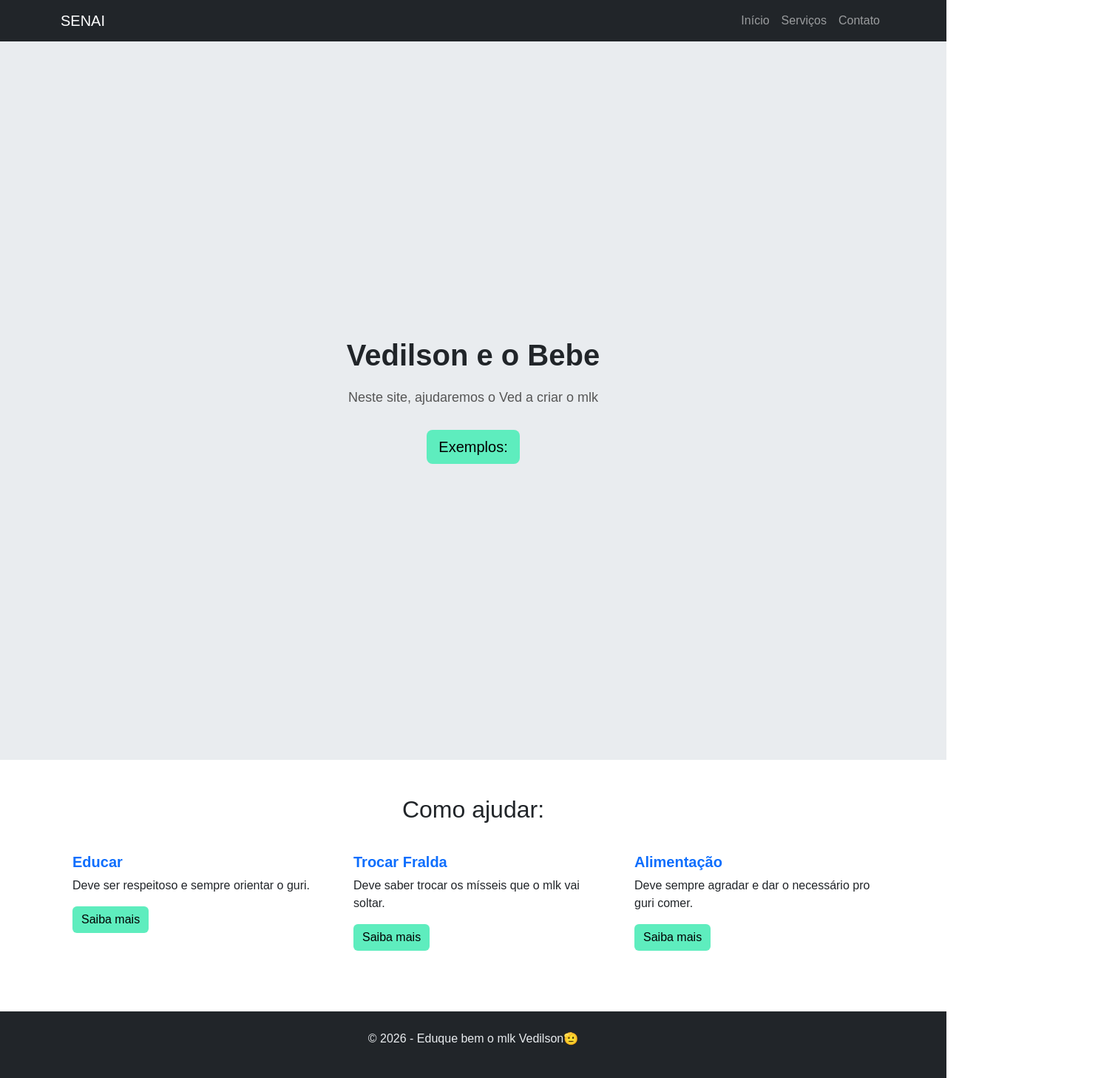
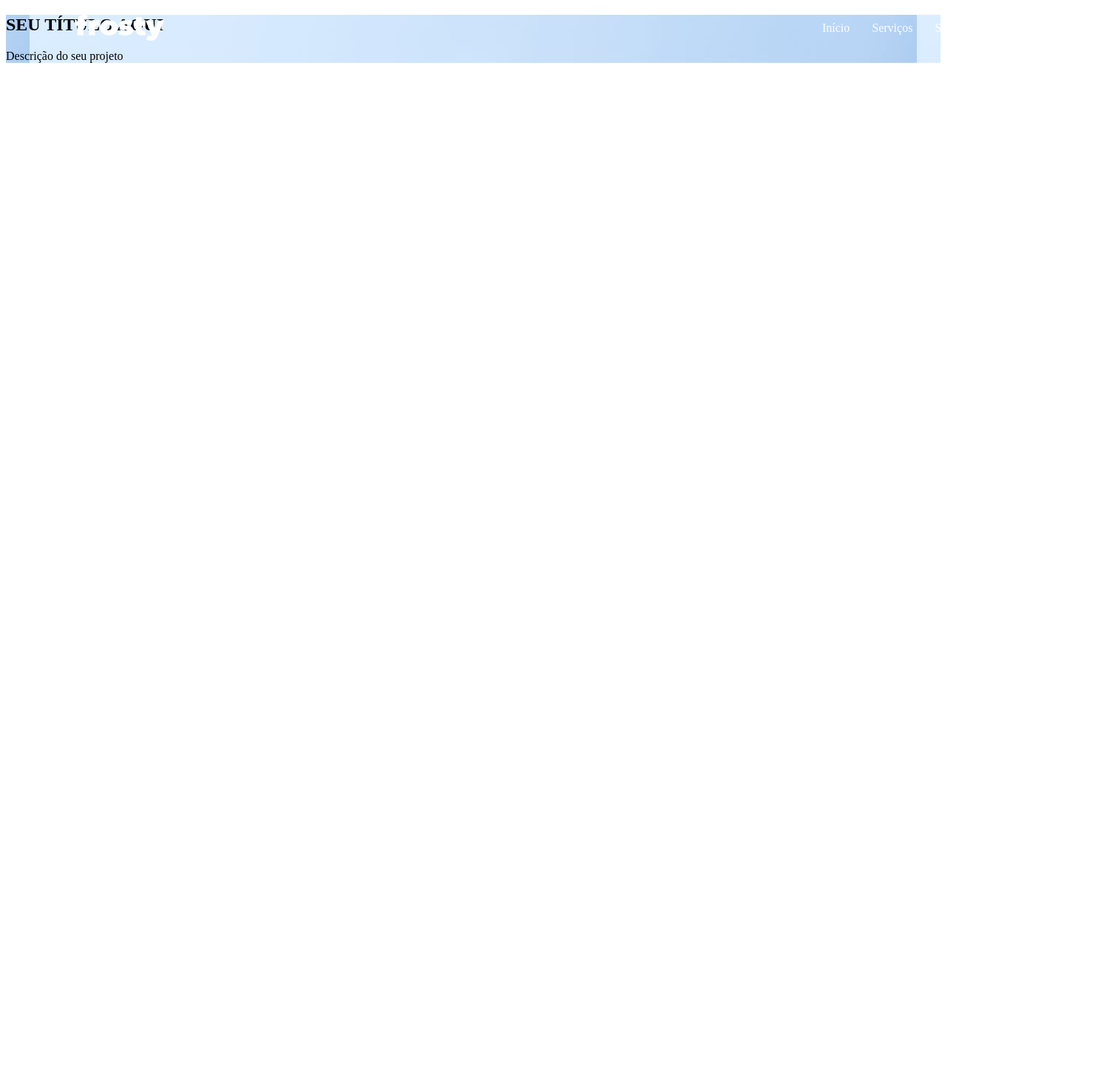
Before and after one commit to sophiatota/delivery.water, a plain HTML site: page index.html in a window 1280 px wide. Shown: the whole page at 74% size, 1485 px wide, since content can reach past the window. After the commit the page ends 800 px from the top, so only its background shows below. Drawn offline with nearby package versions, Linux system fonts and the light colour scheme.

Commit message:
Adição do header

```diff
--- a/index.html
+++ b/index.html
@@ -1,142 +1,29 @@
 <!DOCTYPE html>
-<html lang="pt-br">
-
+<html lang="en">
 <head>
     <meta charset="UTF-8">
     <meta name="viewport" content="width=device-width, initial-scale=1.0">
+    <title>Document</title>
 
-    <title>Vedilson e o Bebe</title>
+    <link rel="stylesheet" href="./style/style.css">
+</head>
+<body>
+  <section class="hero">
+  <header class="navbar">
+    <img src="./img/logo.png" alt="Logo" class="logo">
 
-    <!-- Bootstrap -->
-    <link href="https://cdn.jsdelivr.net/npm/bootstrap@5.3.8/dist/css/bootstrap.min.css"  rel="stylesheet">
+    <nav>
+      <a href="#">Início</a>
+      <a href="#">Serviços</a>
+      <a href="#">Sobre</a>
+      <a href="#">Contato</a>
+    </nav>
+  </header>
 
-    <!-- CSS -->
-    <link rel="stylesheet" href="./style/style.css">
-
-</head>
-
-<body>
-
-    <!-- MENU -->
-   <nav class="navbar navbar-expand-lg navbar-dark bg-dark">
-        <div class="container">
-
-            <a class="navbar-brand" href="#">SENAI</a>
-
-            <button class="navbar-toggler" type="button" data-bs-toggle="collapse" data-bs-target="#menu">
-                <span class="navbar-toggler-icon"></span>
-            </button>
-
-            <div class="collapse navbar-collapse" id="menu">
-
-                <ul class="navbar-nav ms-auto">
-                    <li class="nav-item">
-                        <a class="nav-link" href="#">Início</a>
-                    </li>
-
-                    <li class="nav-item">
-                        <a class="nav-link" href="#servicos">Serviços</a>
-                    </li>
-
-                    <li class="nav-item">
-                        <a class="nav-link" href="#contato">Contato</a>
-                    </li>
-                </ul>
-
-            </div>
-        </div>
-    </nav>
-
-    <!-- BANNER PRINCIPAL -->
-    <section class="banner text-center">
-
-        <div class="container">
-
-            <h1>Vedilson e o Bebe</h1>
-
-            <p>
-                Neste site, ajudaremos o Ved a criar o mlk
-            </p>
-
-            <button class="btn btn-primary btn-lg">
-                Exemplos:
-            </button>
-
-        </div>
-
-    </section>
-
-
-    <!-- SERVIÇOS -->
-    <section class="container my-5" id="servicos">
-
-        <h2 class="text-center mb-4">Como ajudar:</h2>
-
-        <div class="row">
-
-            <div class="col-md-4 mb-3">
-                <div class="card">
-
-                    <div class="card-body">
-                        <h5 class="card-title">Educar</h5>
-
-                        <p class="card-text">
-                            Deve ser respeitoso e sempre orientar o guri.
-                        </p>
-
-                        <a href="#" class="btn btn-primary">Saiba mais</a>
-                    </div>
-
-                </div>
-            </div>
-
-
-            <div class="col-md-4 mb-3">
-                <div class="card">
-
-                    <div class="card-body">
-                        <h5 class="card-title">Trocar Fralda</h5>
-
-                        <p class="card-text">
-                            Deve saber trocar os mísseis que o mlk vai soltar.
-                        </p>
-
-                        <a href="#" class="btn btn-primary">Saiba mais</a>
-                    </div>
-
-                </div>
-            </div>
-
-
-            <div class="col-md-4 mb-3">
-                <div class="card">
-
-                    <div class="card-body">
-                        <h5 class="card-title">Alimentação</h5>
-
-                        <p class="card-text">
-                           Deve sempre agradar e dar o necessário pro guri comer.
-                        </p>
-
-                        <a href="#" class="btn btn-primary">Saiba mais</a>
-                    </div>
-
-                </div>
-            </div>
-
-        </div>
-
-    </section>
-
-
-    <!-- RODAPÉ -->
-    <footer class="rodape text-center" id="contato">
-
-        <p>© 2026 - Eduque bem o mlk Vedilson🫡</p>
-
-    </footer>
-
-
-
+  <div class="hero-content">
+    <h1>SEU TÍTULO AQUI</h1>
+    <p>Descrição do seu projeto</p>
+  </div>
+</section>
 </body>
 </html>
--- a/style/style.css
+++ b/style/style.css
@@ -1,53 +1,30 @@
-body{
-    margin: 0;
-    padding: 0;
-    font-family: Arial, Helvetica, sans-serif;
-    background-color: white;
+.hero {
+  background-image: url("/img/0ad15d243a429e594305ce959e9923ad.jpg");
+  background-position: center;
 }
 
-.banner{
-    background-color: #e9ecef;
-    padding: 400px 20px;
+.navbar {
+  position: absolute;
+  top: 0;
+  left: 0;
+  width: 100%;
+  padding: 20px 8%;
+  display: flex;
+  justify-content: space-between;
+  align-items: center;
+  z-index: 10;
 }
 
-.banner h1{
-    font-size:40px ;
-    font-weight: bold;
-    color: #212529;
-}
-.banner p{
-    font-size: 18px;
-    color: #555;
-    margin-top: 20px;
-    margin-bottom: 30px ;
+.logo {
+  width: 120px;
 }
 
-.card{
-    border: none;
-    border-radius: 10px;
-    transition: 0.3s;
-
+.navbar nav {
+  display: flex;
+  gap: 30px;
 }
 
-.card:hover{
-    transform: translateY(-5px);
+.navbar a {
+  color: white;
+  text-decoration: none;
 }
-
-.card-title{
-    font-weight: bold;
-    color: #0d6efd;
-}
-
-/*cor que queremos*/
-.btn-primary{
-    background-color: rgb(94, 237, 190);
-    color: black;
-    border:  rgb(94, 237, 190);
-}
-
-.rodape{
-    background-color: #212529;
-    color: #e9ecef;
-    padding: 25px;
-    margin-top: 50px;
-}
```
Also changed, not shown: img/0ad15d243a429e594305ce959e9923ad.jpg (added), img/logo.png (added).
